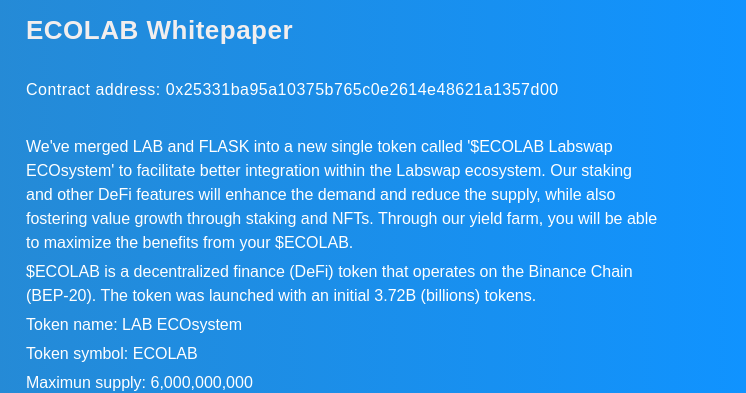
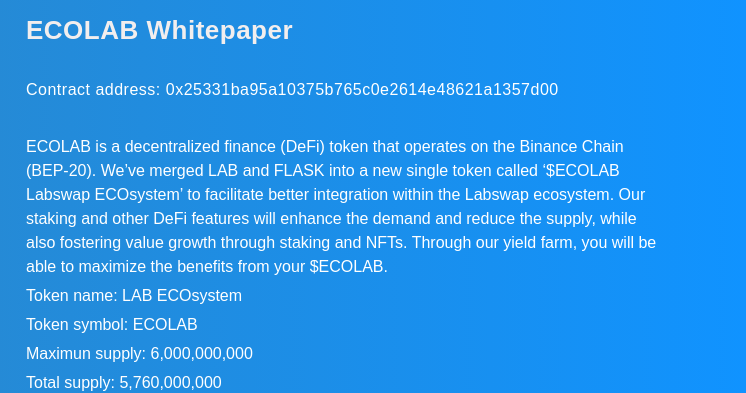
Before and after one commit to Labswap/labswapecosystem.com, a plain HTML site: page index.html in a window 1280 px wide. Shown: the part 2100-2493 px from the top of the page, 534-1280 px from the left. Drawn offline with Linux system fonts and the light colour scheme.

Commit message:
Update index.html

```diff
--- a/index.html
+++ b/index.html
@@ -160,9 +160,8 @@
 <div class="whitepaper-text left-text">
     <p class="address" id="contractAddress">Contract address: <span>0x25331ba95a10375b765c0e2614e48621a1357d00</span></p>
 
-    <li>We've merged LAB and FLASK into a new single token called '$ECOLAB Labswap ECOsystem' to facilitate better integration within the Labswap ecosystem. Our staking and other DeFi features will enhance the demand and reduce the supply, while also fostering value growth through staking and NFTs. Through our yield farm, you will be able to maximize the benefits from your $ECOLAB.</li>
+    <li>ECOLAB is a decentralized finance (DeFi) token that operates on the Binance Chain (BEP-20). We’ve merged LAB and FLASK into a new single token called ‘$ECOLAB Labswap ECOsystem’ to facilitate better integration within the Labswap ecosystem. Our staking and other DeFi features will enhance the demand and reduce the supply, while also fostering value growth through staking and NFTs. Through our yield farm, you will be able to maximize the benefits from your $ECOLAB.</li>
 
-    <li>$ECOLAB is a decentralized finance (DeFi) token that operates on the Binance Chain (BEP-20). The token was launched with an initial 3.72B (billions) tokens.</li>
     <li>Token name: LAB ECOsystem</li>
     <li>Token symbol: ECOLAB</li>
     <li>Maximun supply: 6,000,000,000</li>
```
